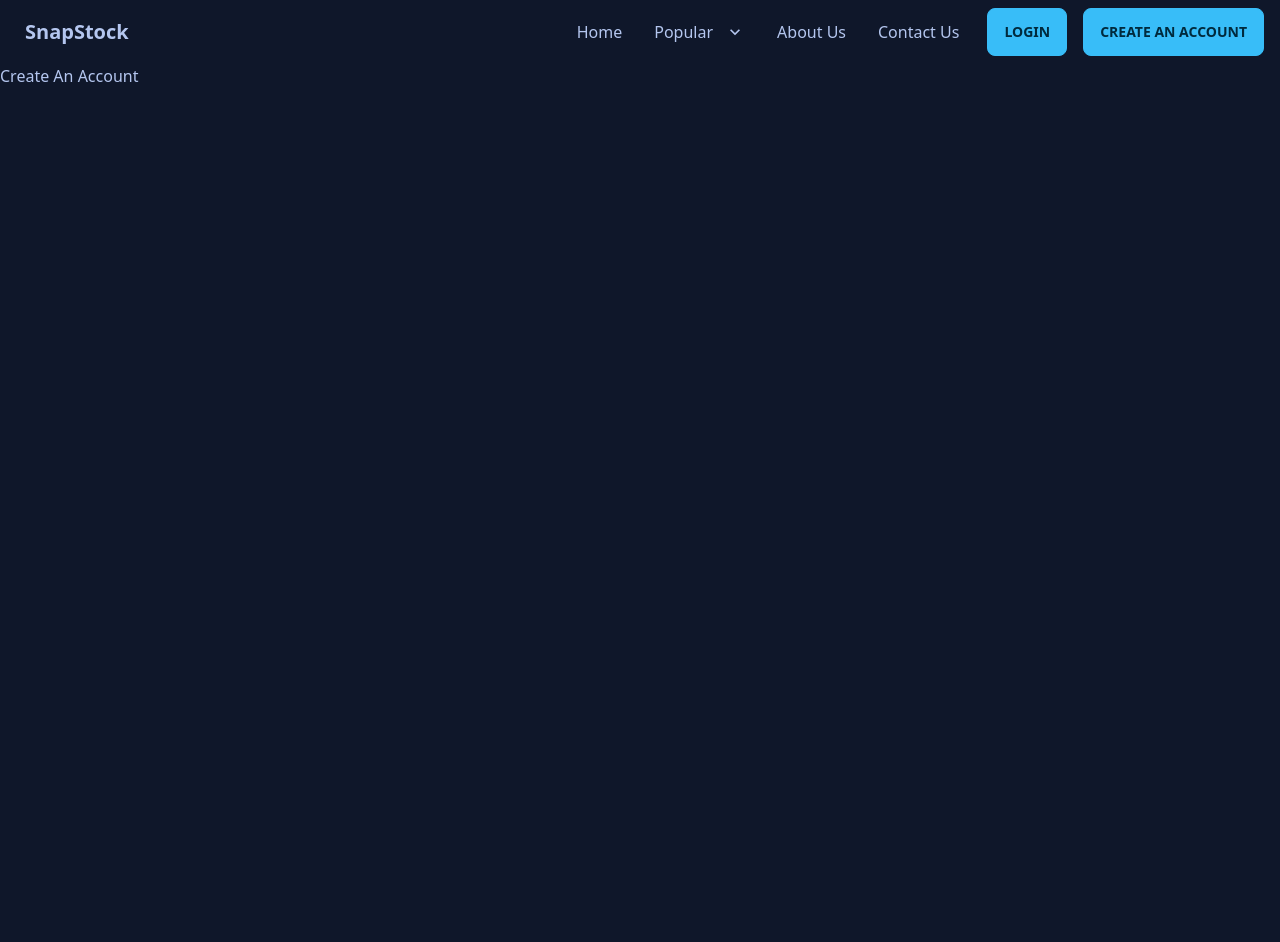
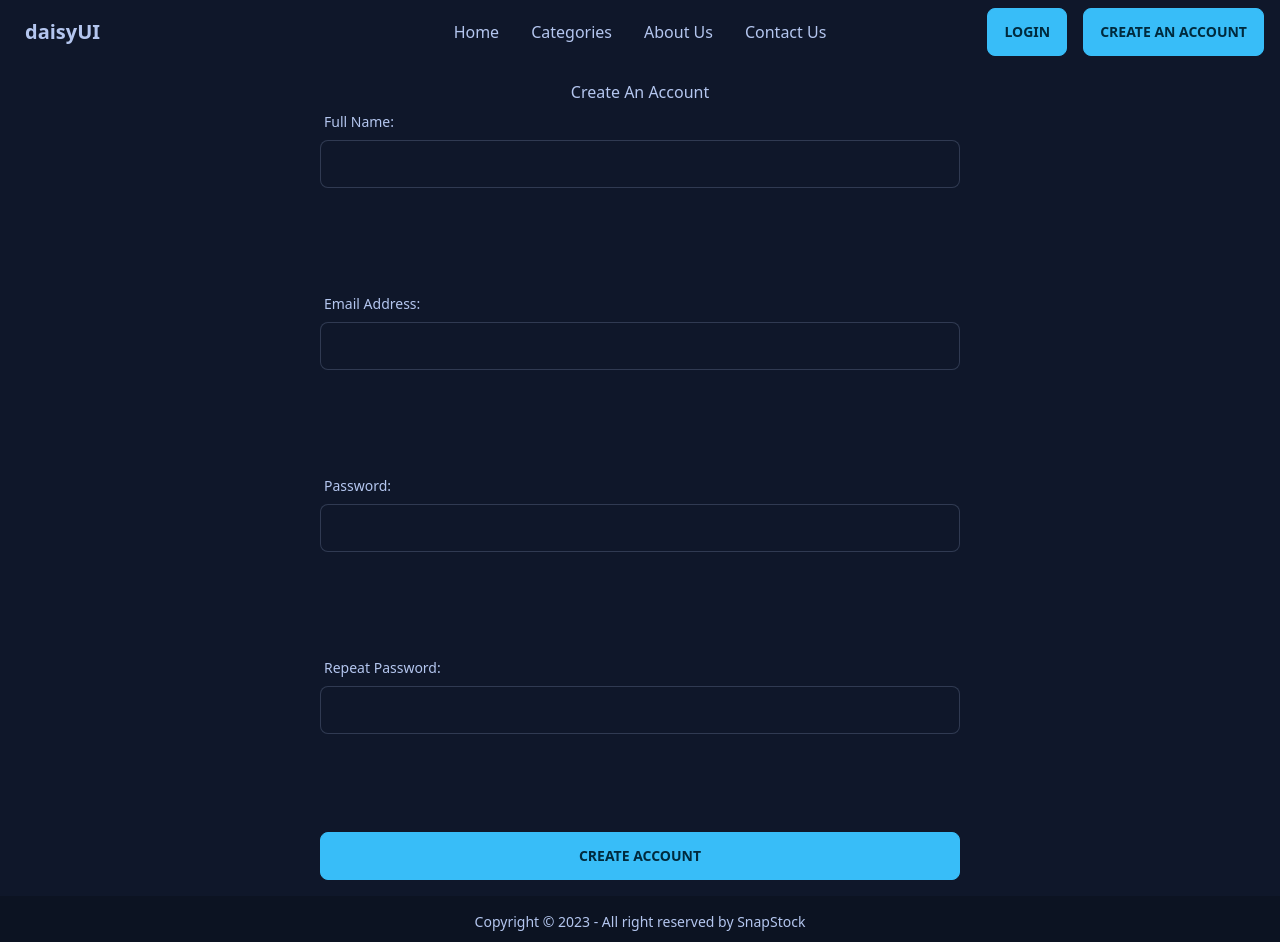
Before and after one commit to HussnainAhmad1606/SnapStock-Website, a Next.js app: page /signup in a window 1280 px wide. Shown: the top 942 px of the page. Before the commit the page ends 800 px from the top, so only its background shows below. Built offline with nearby package versions, Linux system fonts and the light colour scheme.

Commit message:
Add User model, connect to db and add statistics component

```diff
--- a/package.json
+++ b/package.json
@@ -9,7 +9,9 @@
     "lint": "next lint"
   },
   "dependencies": {
+    "bcryptjs": "^2.4.3",
     "daisyui": "^2.51.6",
+    "mongoose": "^7.1.0",
     "next": "13.4.1",
     "react": "18.2.0",
     "react-dom": "18.2.0"
--- /dev/null
+++ b/src/app/api/signup.js
@@ -0,0 +1,29 @@
+import User from "../../models/User"
+import connectDB from "../../middlewares/connectDB";
+import bcrypt from "bcryptjs";
+const handler = async (req, res) => {
+    if (req.method == "POST") {
+
+        const salt = await bcrypt.genSalt(10);
+        const hashedPassword = await bcrypt.hash(req.body.password, salt);
+
+        console.log(req.body)
+        let user = new User({
+            fullName: req.body.fullName,
+            email: req.body.email,
+            password: hashedPassword,
+            isBlocked: req.body.isBlocked,
+            isAdmin: req.body.isAdmin
+        })
+
+        await user.save();
+        return res.status(200).json({success: "User created successfully" })
+    }
+
+    else {
+        return res.status(200).json({error: "ERROR: Failed to create account" })
+    }
+}
+
+
+export default connectDB(handler);
--- a/src/app/layout.js
+++ b/src/app/layout.js
@@ -1,7 +1,8 @@
-import NavBar from '../components/NavBar'
+import FooterComp from '../components/FooterComp'
+import NavBar from '../components/NavBarComp'
 import '../css/globals.css'
 export const metadata = {
-  title: 'Create Next App',
+  title: 'SnapStock - Free High Quality Images for Your Creative Projects',
   description: 'Generated by create next app',
 }
 
@@ -11,6 +12,8 @@ export default function RootLayout({ children }) {
       <body>
       <NavBar/>
         {children}
+
+        <FooterComp/>
         </body>
     </html>
   )
--- a/src/app/page.js
+++ b/src/app/page.js
@@ -2,11 +2,18 @@ import Image from 'next/image'
 import { Inter } from 'next/font/google'
 import styles from './page.module.css'
 import "daisyui"
+import Category from '../components/Category'
+import Statistics from '../components/Statistics'
 
 const inter = Inter({ subsets: ['latin'] })
 
 export default function Home() {
   return (
-    <h1>Home</h1>
+    <div>
+      <h1>Home</h1>
+    <Category/>
+
+    <Statistics/>
+    </div>
   )
 }
--- a/src/app/signup/page.js
+++ b/src/app/signup/page.js
@@ -2,7 +2,46 @@ import React from 'react'
 
 function Signup() {
   return (
-    <div>Create An Account</div>
+    <div className='my-4 flex justify-center items-center h-screen flex-col'>
+      <h1>Create An Account</h1>
+
+      <div className="form-control w-[50%] h-screen">
+        <label className="label">
+          <span className="label-text">Full Name: </span>
+        </label>
+        <input type="text" placeholder="" className="input input-bordered w-full" />
+      </div>
+
+
+      <div className="form-control w-[50%] h-screen">
+        <label className="label">
+          <span className="label-text">Email Address: </span>
+        </label>
+        <input type="email" placeholder="" className="input input-bordered w-full" />
+      </div>
+
+
+      <div className="form-control w-[50%] h-screen">
+        <label className="label">
+          <span className="label-text">Password: </span>
+        </label>
+        <input type="password" placeholder="" className="input input-bordered w-full" />
+      </div>
+
+
+      <div className="form-control w-[50%] h-screen">
+        <label className="label">
+          <span className="label-text">Repeat Password: </span>
+        </label>
+        <input type="password" placeholder="" className="input input-bordered w-full" />
+      </div>
+
+
+
+    <button className='w-[50%] btn btn-primary'>Create Account</button>
+
+
+    </div>
   )
 }
 
--- /dev/null
+++ b/src/components/Category.js
@@ -0,0 +1,20 @@
+import React from 'react'
+
+function Category() {
+  return (
+    <div className="card w-96 bg-base-100 shadow-xl">
+    <figure className="px-10 pt-10">
+      <img src="/images/stock/photo-1606107557195-0e29a4b5b4aa.jpg" alt="Shoes" className="rounded-xl" />
+    </figure>
+    <div className="card-body items-center text-center">
+      <h2 className="card-title">Shoes!</h2>
+      <p>If a dog chews shoes whose shoes does he choose?</p>
+      <div className="card-actions">
+        <button className="btn btn-primary">Buy Now</button>
+      </div>
+    </div>
+  </div>
+  )
+}
+
+export default Category
--- /dev/null
+++ b/src/components/FooterComp.js
@@ -0,0 +1,14 @@
+import React from 'react'
+
+function FooterComp() {
+  return (
+    <footer className="footer footer-center p-4 bg-base-300 text-base-content">
+  <div>
+    <p>Copyright © 2023 - All right reserved by SnapStock</p>
+    <p>Developed by: Psycho Coder</p>
+  </div>
+</footer>
+  )
+}
+
+export default FooterComp;
--- a/src/components/NavBar.js
+++ b/src/components/NavBar.js
@@ -12,12 +12,13 @@ function NavBar() {
       <li><Link href={"/"}>Home</Link></li>
       <li tabIndex="0">
         <Link href={"/popular"}>
-          Popular
+          Categories
           <svg className="fill-current" xmlns="http://www.w3.org/2000/svg" width="20" height="20" viewBox="0 0 24 24"><path d="M7.41,8.58L12,13.17L16.59,8.58L18,10L12,16L6,10L7.41,8.58Z"/></svg>
         </Link>
         <ul className="p-2 bg-base-100">
-          <li><Link href={"#"}>Submenu 1</Link></li>
-          <li><Link href={"#"}>Submenu 2</Link></li>
+          <li><Link href={"#"}>Nature</Link></li>
+          <li><Link href={"#"}>Bikes</Link></li>
+          <li><Link href={"#"}>See More...</Link></li>
         </ul>
       </li>
       <li><Link href={"/about"}>About Us</Link></li>
--- /dev/null
+++ b/src/components/NavBarComp.js
@@ -0,0 +1,50 @@
+import React from 'react'
+import Link from "next/link"
+function NavBarComp() {
+  return (
+    <div className="navbar bg-base-100">
+    <div className="navbar-start">
+      <div className="dropdown">
+        <label tabIndex={0} className="btn btn-ghost lg:hidden">
+          <svg xmlns="http://www.w3.org/2000/svg" className="h-5 w-5" fill="none" viewBox="0 0 24 24" stroke="currentColor"><path strokeLinecap="round" strokeLinejoin="round" strokeWidth="2" d="M4 6h16M4 12h8m-8 6h16" /></svg>
+        </label>
+        <ul tabIndex={0} className="menu menu-compact dropdown-content mt-3 p-2 shadow bg-base-100 rounded-box w-52">
+          <li><a>Item 1</a></li>
+          <li tabIndex={0}>
+            <a className="justify-between">
+              Parent
+              <svg className="fill-current" xmlns="http://www.w3.org/2000/svg" width="24" height="24" viewBox="0 0 24 24"><path d="M8.59,16.58L13.17,12L8.59,7.41L10,6L16,12L10,18L8.59,16.58Z"/></svg>
+            </a>
+            <ul className="p-2">
+              <li><a>Submenu 1</a></li>
+              <li><a>Submenu 2</a></li>
+            </ul>
+          </li>
+          <li><a>Item 3</a></li>
+        </ul>
+      </div>
+      <Link href={"/"} className="btn btn-ghost normal-case text-xl">daisyUI</Link>
+    </div>
+    <div className="navbar-center hidden lg:flex">
+      <ul className="menu menu-horizontal px-1">
+      <li><Link href={"/"}>Home</Link></li>
+        <li tabIndex={0}>
+        <Link href={"/popular"}>
+        Categories
+
+          </Link>
+
+        </li>
+        <li><Link href={"/about"}>About Us</Link></li>
+      <li><Link href={"/contact"}>Contact Us</Link></li>
+      </ul>
+    </div>
+    <div className="navbar-end">
+    <button class="mx-2 btn btn-primary"><Link href={"/login"}>Login</Link></button>
+    <button class="mx-2 btn btn-primary"><Link href={"/signup"}>Create An Account</Link></button>
+    </div>
+  </div>
+  )
+}
+
+export default NavBarComp
--- /dev/null
+++ b/src/components/Statistics.js
@@ -0,0 +1,47 @@
+import React from 'react'
+
+function Statistics() {
+  return (
+    <div className='flex justify-evenly items-center h-screen flex-col'>
+        <center>
+        <h1>Statistics</h1>
+        </center>
+    <div className="flex justify-center items-center h-screen w-[70%] stats shadow">
+
+  <div className="stat">
+    <div className="stat-figure text-primary">
+      <svg xmlns="http://www.w3.org/2000/svg" fill="none" viewBox="0 0 24 24" className="inline-block w-8 h-8 stroke-current"><path strokeLinecap="round" strokeLinejoin="round" strokeWidth="2" d="M4.318 6.318a4.5 4.5 0 000 6.364L12 20.364l7.682-7.682a4.5 4.5 0 00-6.364-6.364L12 7.636l-1.318-1.318a4.5 4.5 0 00-6.364 0z"></path></svg>
+    </div>
+    <div className="stat-title">Total Likes</div>
+    <div className="stat-value text-primary">25.6K</div>
+    <div className="stat-desc">21% more than last month</div>
+  </div>
+
+  <div className="stat">
+    <div className="stat-figure text-secondary">
+      <svg xmlns="http://www.w3.org/2000/svg" fill="none" viewBox="0 0 24 24" className="inline-block w-8 h-8 stroke-current"><path strokeLinecap="round" strokeLinejoin="round" strokeWidth="2" d="M13 10V3L4 14h7v7l9-11h-7z"></path></svg>
+    </div>
+    <div className="stat-title">Page Views</div>
+    <div className="stat-value text-secondary">2.6M</div>
+    <div className="stat-desc">21% more than last month</div>
+  </div>
+
+  <div className="stat">
+    <div className="stat-figure text-secondary">
+      <div className="avatar online">
+        <div className="w-16 rounded-full">
+          <img src="/images/stock/photo-1534528741775-53994a69daeb.jpg" />
+        </div>
+      </div>
+    </div>
+    <div className="stat-value">86%</div>
+    <div className="stat-title">Tasks done</div>
+    <div className="stat-desc text-secondary">31 tasks remaining</div>
+  </div>
+
+</div>
+    </div>
+  )
+}
+
+export default Statistics
--- /dev/null
+++ b/src/middlewares/connectDB.js
@@ -0,0 +1,10 @@
+import mongoose from "mongoose";
+
+const connectDB = (handler) => async (req, res) => {
+  if (!mongoose.connections[0].readyState) {
+    await mongoose.connect(process.env.MONGO_DB_URL);
+  }
+  return handler(req, res);
+}
+
+export default connectDB;
--- /dev/null
+++ b/src/models/User.js
@@ -0,0 +1,16 @@
+import mongoose from 'mongoose';
+const { Schema } = mongoose;
+
+const userSchema = new Schema({
+  fullName: { type: String },
+  email: { type: String },
+  password: { type: String },
+  isBlocked: { type: Boolean },
+  isAdmin: { type: Boolean }
+}, { timestamps: true });
+
+
+
+mongoose.models = {}
+
+export default mongoose.model("User", userSchema);
```
Also changed, not shown: 1 other file (tests, documents, lock files or other folders).
